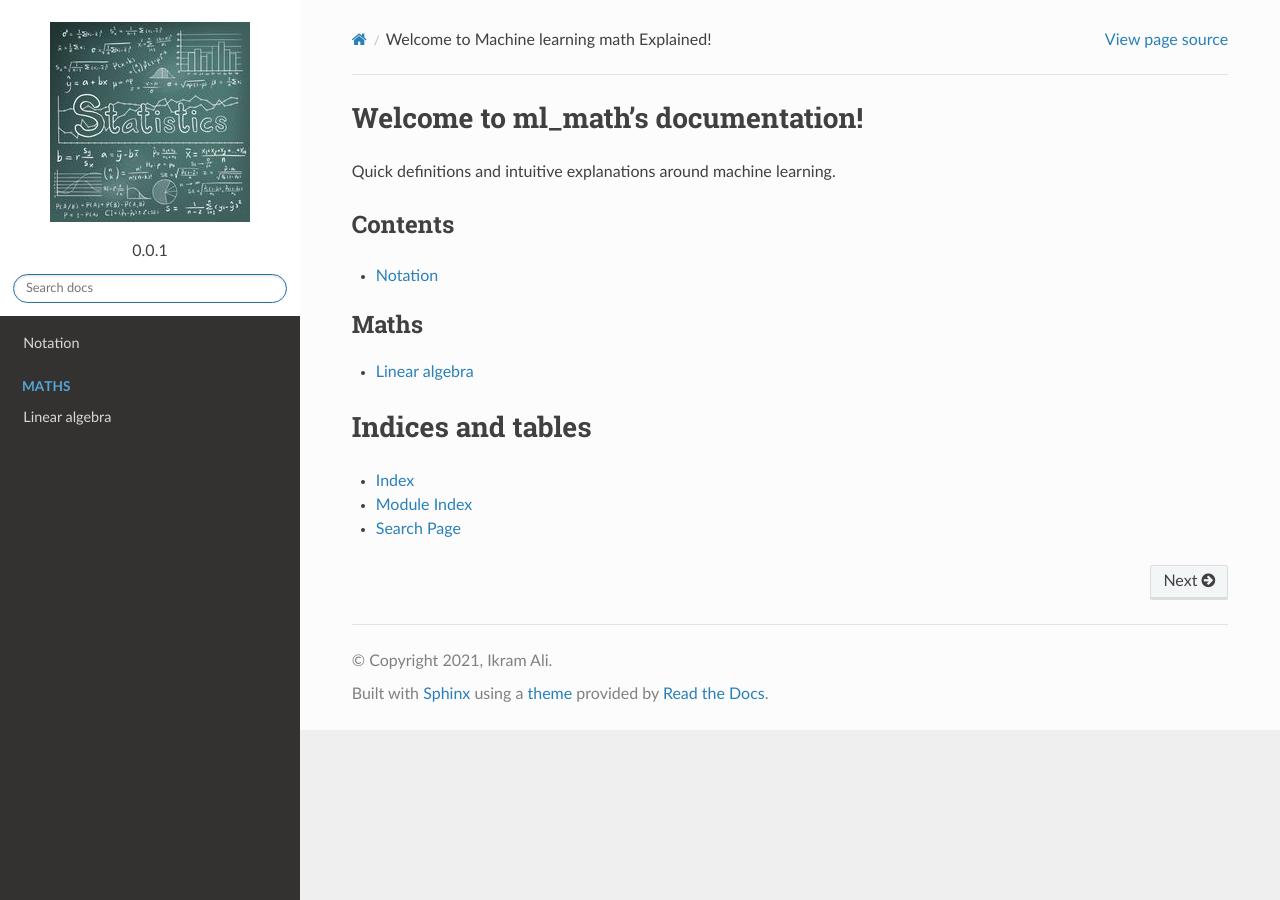
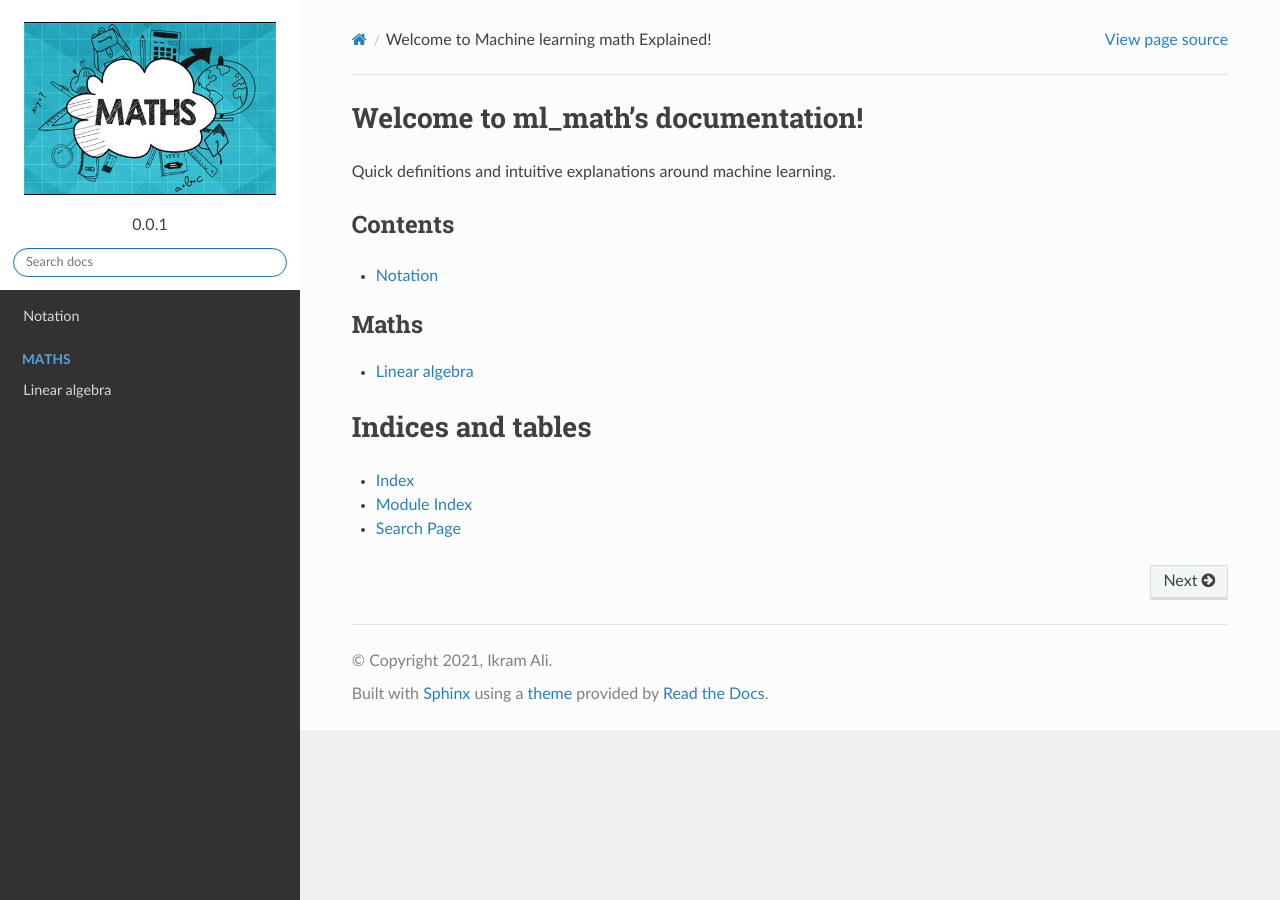
Before and after one commit to akkefa/ml-notes, a Sphinx documentation site: the page built from docs/index.rst, in a window 1280 px wide. Built offline with Sphinx 7.4.7 and the Read the Docs theme 2.0.0, drawn with Linux system fonts in a browser that asks for light colours.

Commit message:
[config] new logo added

```diff
--- a/docs/conf.py
+++ b/docs/conf.py
@@ -70,7 +70,7 @@ html_static_path = ['_static']
 html_theme_options = {
     'logo_only': True,
 }
-html_logo = '_static/statistics.jpg'
+html_logo = '_static/maths.jpeg'
 # Add any paths that contain custom static files (such as style sheets) here,
 # relative to this directory. They are copied after the builtin static files,
 # so a file named "default.css" will overwrite the builtin "default.css".
```
Also changed, not shown: docs/_static/maths.jpeg (added).
